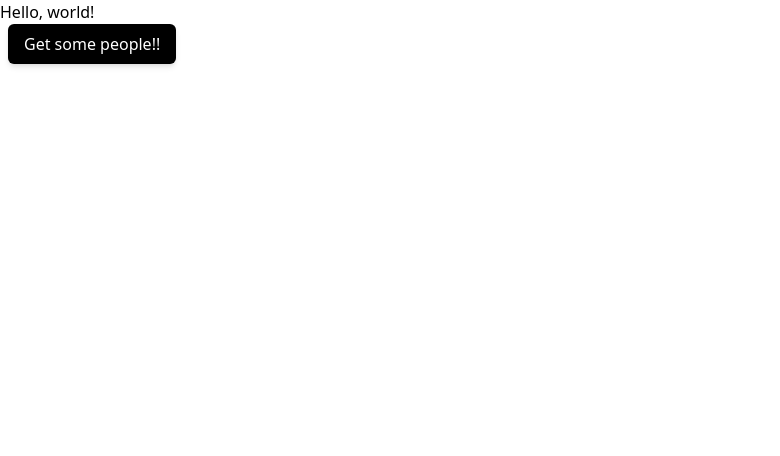
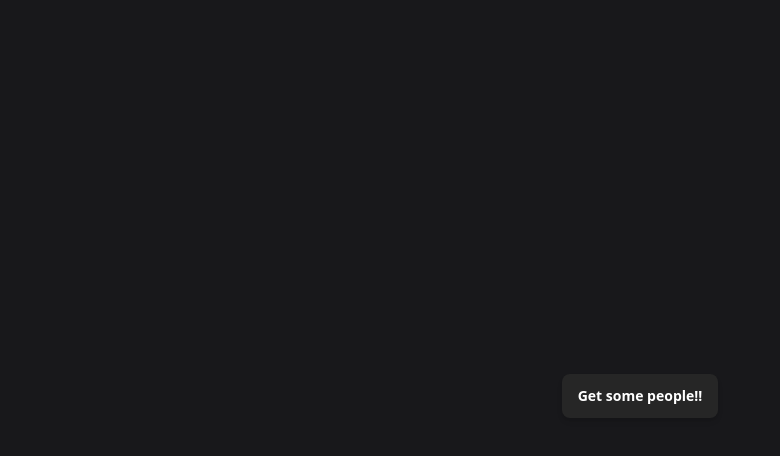
Before and after one commit to DeluxeOwl/react-typescript-tailwind, a React (Vite) app: page / in a window 1280 px wide. Shown: the top 456 px of the page, without its empty margins (0-780 px from the left). Built offline with nearby package versions, Linux system fonts and the light colour scheme.

Commit message:
feat: improved visual ui

```diff
--- a/src/App.tsx
+++ b/src/App.tsx
@@ -1,20 +1,36 @@
 import ky from "ky";
+import { useState } from "react";
+
+interface People {
+  id: string;
+  name: string;
+  age: number;
+}
 
 function App() {
+  const [people, setPeople] = useState<People[]>([]);
+
+  const handleGetPeople = async () => {
+    const json = await ky.get("/people").json();
+    setPeople(json as People[]);
+  };
+
   return (
-    <div>
-      Hello, world!
-      <div>
-        <button
-          onClick={async () => {
-            const json = await ky.get("/people").json();
-            console.log(json);
-          }}
-          className="active:translate-y-[1px] transition-all shadow-md ml-2 w-fit px-4 py-2 h-fit bg-black text-white rounded-md"
-        >
-          Get some people!!
-        </button>
-      </div>
+    <div className="bg-zinc-900 min-h-screen w-full flex flex-col space-y-2 justify-center items-center text-white">
+      <button
+        onClick={handleGetPeople}
+        className="active:translate-y-1 transition-all inline-flex justify-center rounded-lg text-sm font-semibold py-3 px-4 bg-neutral-800 text-white hover:bg-neutral-700 shadow-md"
+      >
+        Get some people!!
+      </button>
+      <ul className="list-disc space-y-4 ">
+        {people.map((p) => (
+          <li
+            key={p.id}
+            className="bg-zinc-700 p-1 rounded-md"
+          >{`${p.name}, ${p.age} years old`}</li>
+        ))}
+      </ul>
     </div>
   );
 }
--- a/src/mocks/handlers.ts
+++ b/src/mocks/handlers.ts
@@ -1,14 +1,15 @@
 // src/mocks/handlers.js
 import { rest } from "msw";
-import { faker } from '@faker-js/faker';
+import { faker } from "@faker-js/faker";
 
-const people = Array.from({length:8}).map(_=>({name:faker.name.fullName(), something:faker.random.numeric(2)}));
+const people = Array.from({ length: 8 }).map((_) => ({
+  id: faker.datatype.uuid(),
+  name: faker.name.fullName(),
+  age: faker.datatype.number({ min: 20, max: 30 }),
+}));
 
 export const handlers = [
   rest.get("/people", (req, res, ctx) => {
-    return res(
-      ctx.status(200),
-      ctx.json(people)
-    );
+    return res(ctx.status(200), ctx.json(people));
   }),
 ];
```
